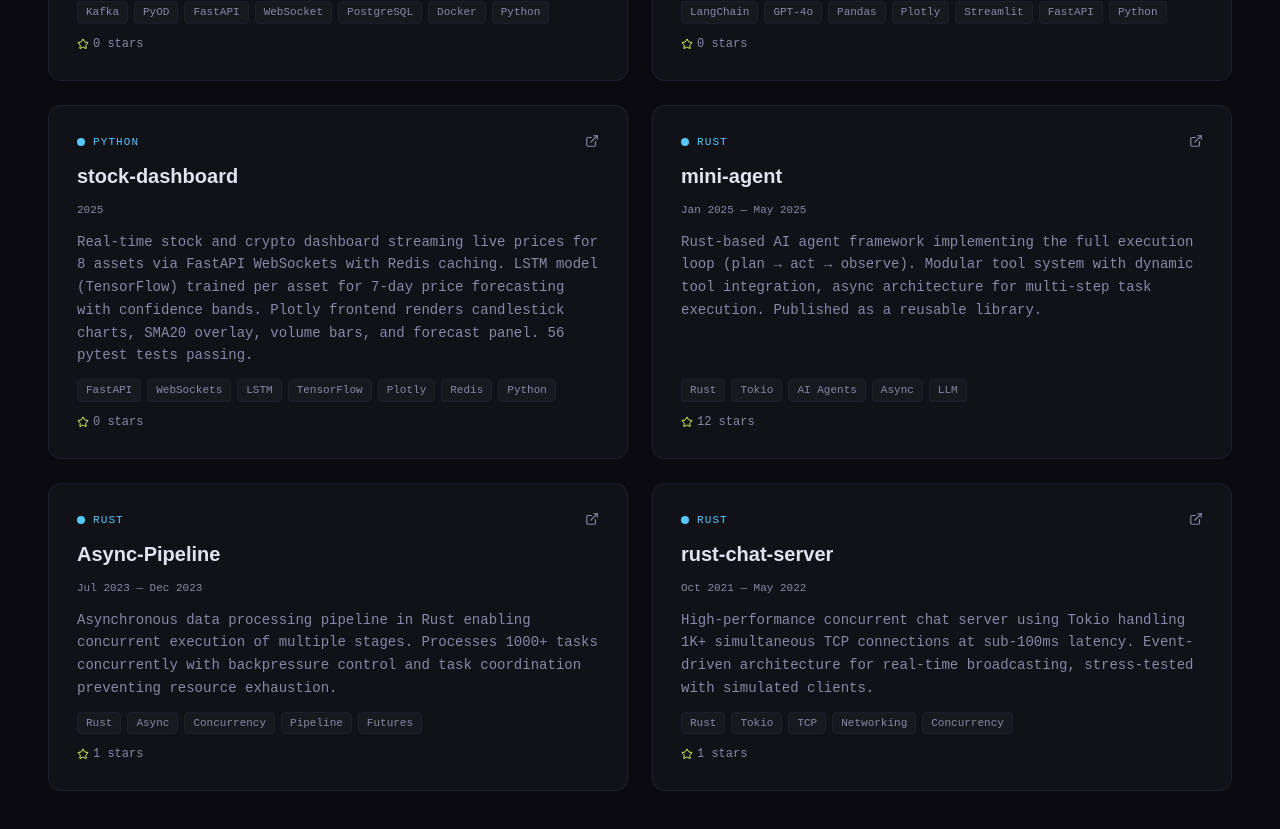
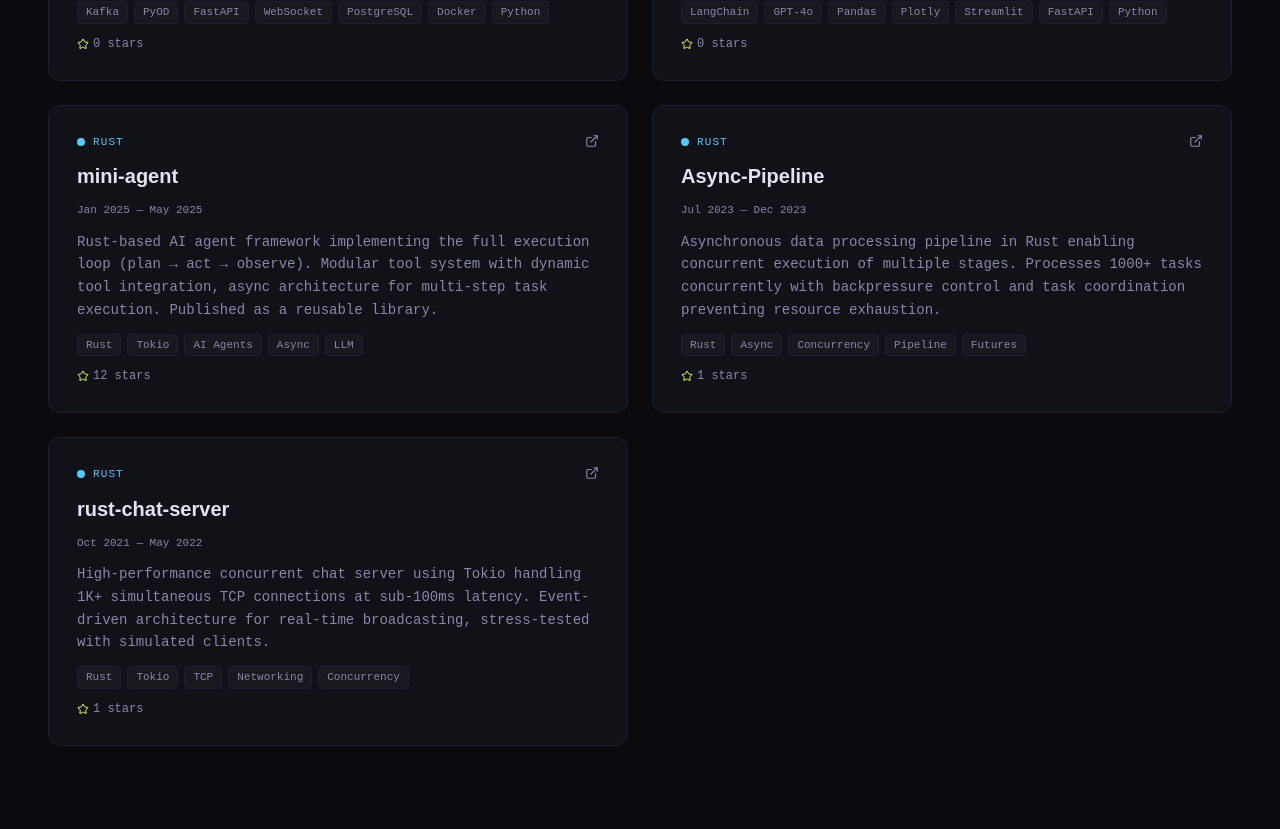
Before and after one commit to RajMandaliya/portfolio, a Next.js app: page / in a window 1280 px wide. Shown: the part 2460-3289 px from the top of the page. Built offline with nearby package versions, Linux system fonts and the light colour scheme.

Commit message:
updated project section

```diff
--- a/src/data/portfolio.ts
+++ b/src/data/portfolio.ts
@@ -76,16 +76,6 @@ export const projects = [
     period: "2025",
     url: "https://github.com/RajMandaliya/data-chat-agent",
     tags: ["LangChain", "GPT-4o", "Pandas", "Plotly", "Streamlit", "FastAPI", "Python"],
-  },
-  {
-    name: "stock-dashboard",
-    description:
-      "Real-time stock and crypto dashboard streaming live prices for 8 assets via FastAPI WebSockets with Redis caching. LSTM model (TensorFlow) trained per asset for 7-day price forecasting with confidence bands. Plotly frontend renders candlestick charts, SMA20 overlay, volume bars, and forecast panel. 56 pytest tests passing.",
-    lang: "Python",
-    stars: 0,
-    period: "2025",
-    url: "https://github.com/RajMandaliya/stock-dashboard",
-    tags: ["FastAPI", "WebSockets", "LSTM", "TensorFlow", "Plotly", "Redis", "Python"],
   },
   {
     name: "mini-agent",
```
